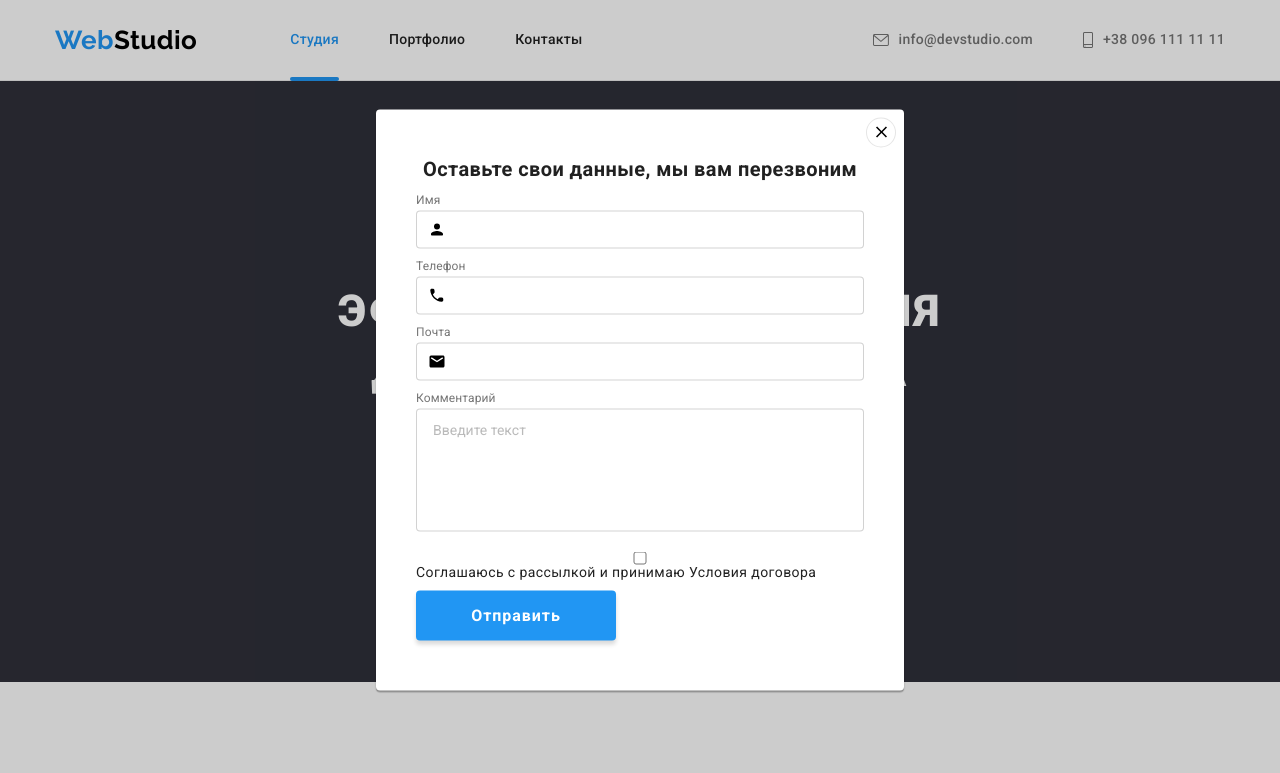
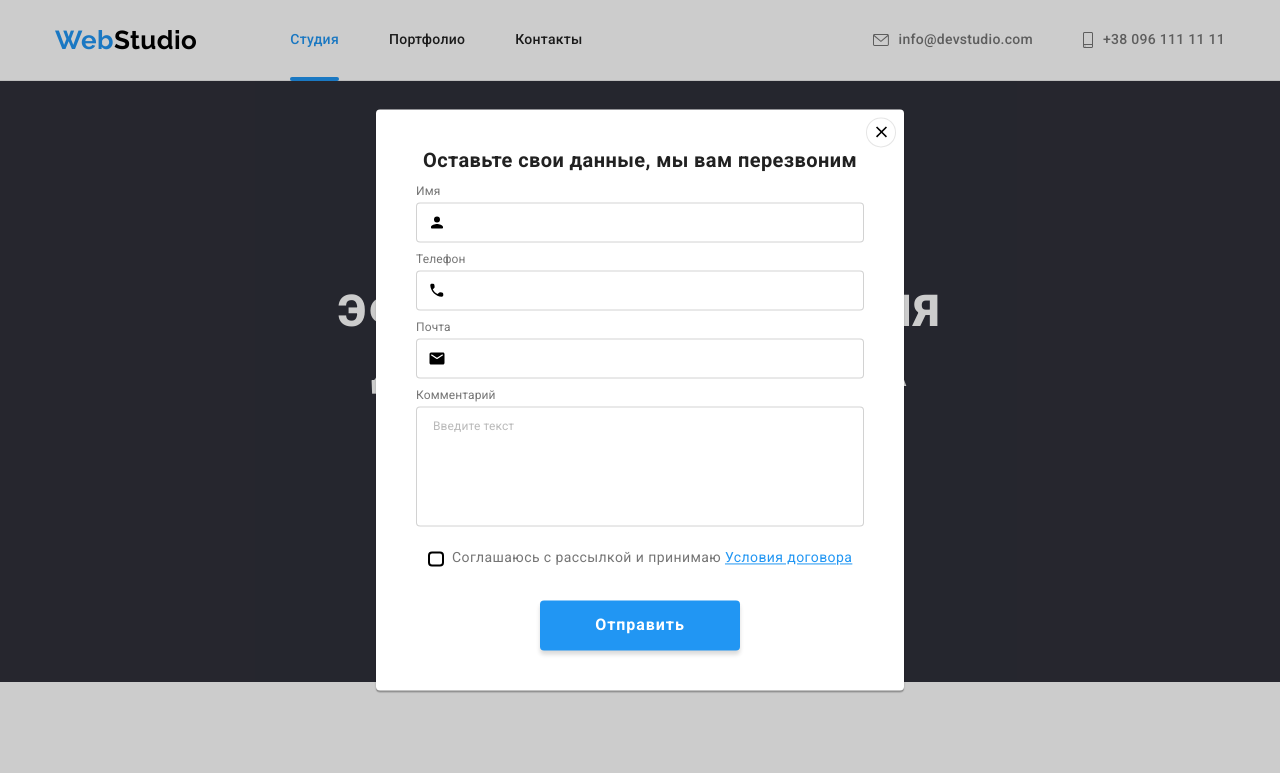
Before and after one commit to BullHeadHouse/goit-markup-hw-06, a plain HTML site: page index.html in a window 1280 px wide. Both pictures are taken after a click on the button "Заказать услугу". Shown: the top 773 px of the page. Drawn offline with nearby package versions, Linux system fonts and the light colour scheme.

Commit message:
+ Custom checkbox, miscellaneous parts of positioning

```diff
--- a/css/styles.css
+++ b/css/styles.css
@@ -168,7 +168,8 @@ textarea {
 .nav-pages .link:hover,
 .nav-pages .link:focus,
 .contacts .link:hover,
-.contacts .link:focus {
+.contacts .link:focus,
+.check-link {
   color: var(--accent-color);
 }
 
@@ -613,7 +614,9 @@ textarea {
   border-radius: 4px;
 }
 .modal-close {
-  margin: 8px 8px 0 auto;
+  position: absolute;
+  top: 8px;
+  right: 8px;
   padding: 0;
   width: 30px;
   height: 30px;
@@ -629,12 +632,12 @@ textarea {
   /* outline: 2px solid chartreuse; */
   margin-left: auto;
   margin-right: auto;
-  padding: 0 40px 40px;
+  padding: 40px;
 }
 .form-title {
   display: inline-block;
   text-align: center;
-  margin: 10px auto 12px;
+  margin: 0 auto 12px;
   width: 100%;
 
   font-weight: var(--weight-bold);
@@ -647,7 +650,8 @@ textarea {
   flex-direction: column;
   margin-bottom: 10px;
 }
-.form-field label:not(:last-child) {
+.form-label,
+.form-comment::placeholder {
   margin-bottom: 4px;
   font-size: 12px;
   line-height: 1.17;
@@ -657,8 +661,9 @@ textarea {
 
 .form-input,
 .form-comment {
+  height: 40px;
   outline: none;
-  padding: 10px 12px 10px 42px;
+  padding-left: 42px;
   border: 1px solid rgba(33, 33, 33, 0.2);
   border-radius: 4px;
 }
@@ -669,6 +674,7 @@ textarea {
   border-color: var(--accent-color);
 }
 .form-comment {
+  height: 120px;
   padding: 12px 16px;
   margin-bottom: 10px;
 }
@@ -683,3 +689,45 @@ textarea {
   left: 12px;
   display: inline-block;
 }
+.check {
+  display: flex;
+  justify-content: center;
+  align-items: center;
+  margin: 0 auto 30px;
+
+  color: var(--label-color);
+  line-height: 1.71;
+}
+.checkbox {
+  /* -webkit-appearance: none;
+  -moz-appearance: none;
+  appearance: none; */
+
+  position: absolute;
+  width: 1px;
+  height: 1px;
+  margin: -1px;
+  border: 0;
+  padding: 0;
+  clip: rect(0 0 0 0);
+  overflow: hidden;
+}
+.checkbox:checked + .check-icon {
+  border-color: var(--accent-color);
+  background-color: var(--accent-color);
+  background-image: url(../images/check1.svg);
+  background-size: contain;
+  background-origin: border-box;
+}
+.check-icon {
+  display: inline-block;
+  margin-right: 8.38px;
+  width: 16px;
+  height: 15px;
+  border: 2px solid #000;
+  border-radius: 4px;
+}
+.order-form button {
+  display: block;
+  margin: 0 auto;
+}
--- a/index.html
+++ b/index.html
@@ -449,27 +449,27 @@
         <form class="order-form">
           <b class="form-title">Оставьте свои данные, мы вам перезвоним</b>
           <div class="form-field">
-            <label for="name">Имя</label>
+            <label class="form-label" for="name">Имя</label>
             <input class="form-input" type="text" name="name" id="name" />
             <svg class="form-icon" width="18" height="18">
                 <use href="./images/icons.svg#person"></use>
           </div>
 
           <div class="form-field">
-            <label for="tel">Телефон</label>
+            <label class="form-label" for="tel">Телефон</label>
             <input class="form-input" type="tel" name="tel" id="tel" />
             <svg class="form-icon" width="18" height="18">
                 <use href="./images/icons.svg#phone-black"></use>
           </div>
 
           <div class="form-field">
-            <label for="mail">Почта</label>
+            <label class="form-label" for="mail">Почта</label>
             <input class="form-input" type="email" name="mail" id="mail" />
             <svg class="form-icon" width="18" height="18">
                 <use href="./images/icons.svg#email-black"></use>
           </div>
           <div class="form-field">
-            <label for="comment">Комментарий</label>
+            <label class="form-label" for="comment">Комментарий</label>
             <textarea
               class="form-comment"
               name="comment"
@@ -478,12 +478,12 @@
               placeholder="Введите текст"
             ></textarea>
           </div>
-          <div class="form-field">
-            <input type="checkbox" name="agreement" id="agreement" />
-            <label for="agreement"
-              >Соглашаюсь с рассылкой и принимаю Условия договора</label
-            >
-          </div>
+
+            <label class="check">
+              <input class="checkbox" type="checkbox" name="agreement"/>
+              <span class="check-icon"></span>
+              Соглашаюсь с рассылкой и принимаю&#160<a class="check-link" href="">Условия договора</a>
+            </label>
 
           <button type="submit" class="button primary">Отправить</button>
         </form>
```
